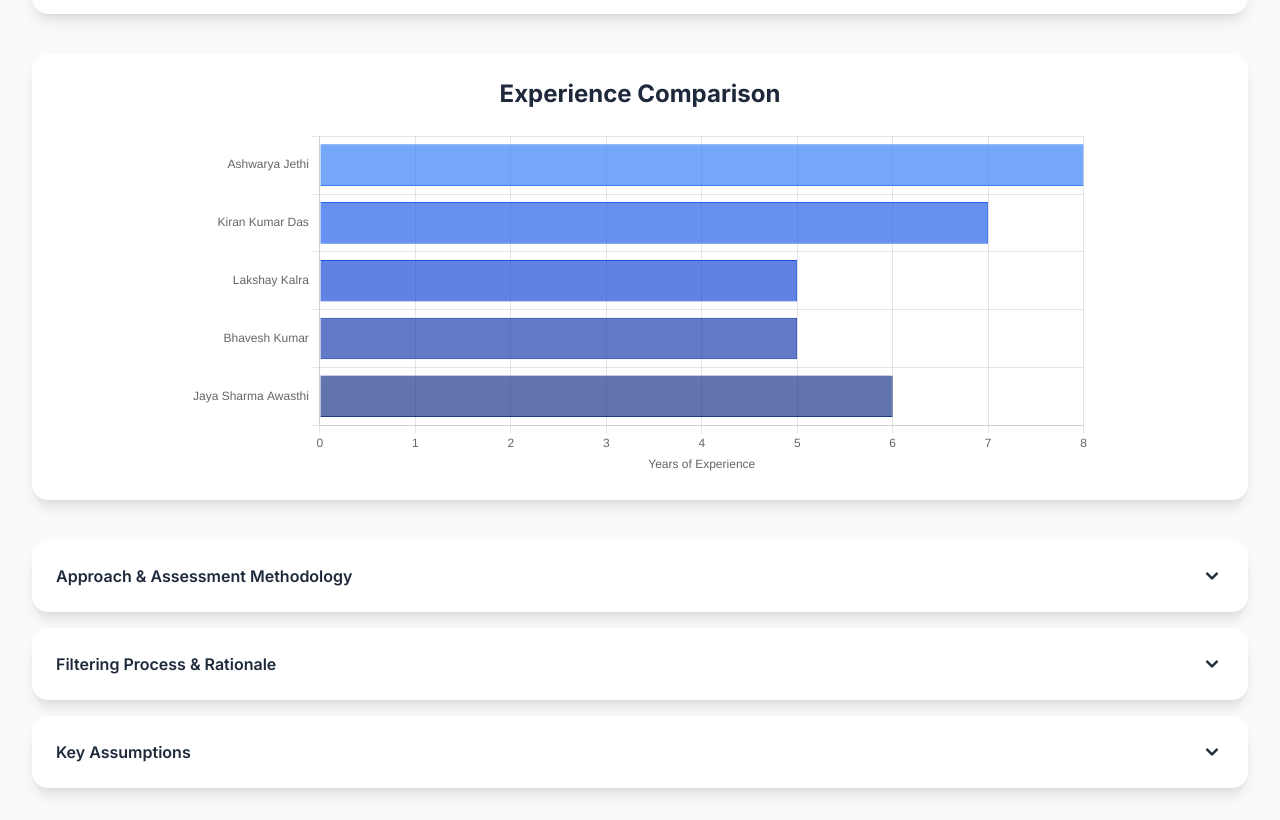
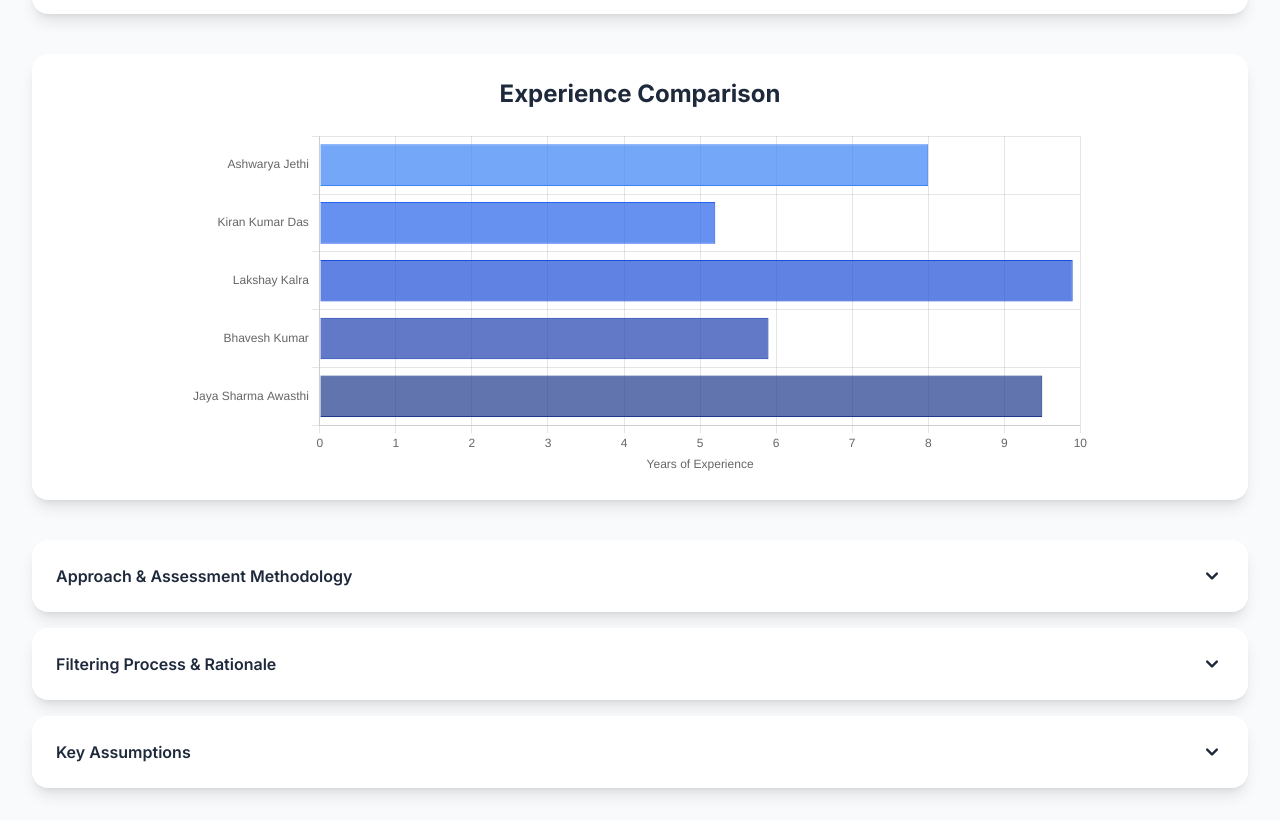
Before and after one commit to myselfparag/weekday, a plain HTML site: page index.html in a window 1280 px wide. Shown: the part 795-1615 px from the top of the page. Drawn offline with nearby package versions, Linux system fonts and the light colour scheme.

Commit message:
Update index.html

```diff
--- a/index.html
+++ b/index.html
@@ -13,11 +13,11 @@
     <!-- Chosen Palette: "Calm Neutral Professional" - Background: slate-50, Text: slate-800, Accent: blue-600, Highlights: blue-100/slate-200. -->
     <!-- Application Structure Plan: A dashboard-style SPA featuring a main interactive section and a collapsible context area. The core of the app is a responsive two-column layout: the left column serves as a navigation panel, allowing users to select a candidate, while the right column dynamically displays the selected candidate's detailed profile. This structure is superior to a linear report as it enables rapid switching and comparison, which is the primary user task. Below this, an interactive bar chart provides an immediate visual comparison of candidate experience. Finally, secondary information like the methodology and assumptions are placed in an accordion to reduce initial cognitive load while keeping details accessible. This user-centric design prioritizes exploration and comparison over passive reading. -->
     <!-- Visualization & Content Choices:
-        - Report Info: List of 5 candidates -> Goal: Navigate/Select -> Presentation: Interactive vertical list -> Interaction: Click to select a candidate and update the main content view -> Justification: An intuitive and standard UI pattern for selecting an item to view its details. -> Library/Method: HTML/Tailwind/JS.
-        - Report Info: Candidate Years of Experience (YOE) -> Goal: Compare -> Viz/Presentation: Horizontal Bar Chart -> Interaction: Hover tooltips show precise YOE -> Justification: Visually communicates differences in experience levels far more effectively than a table number, allowing for at-a-glance comparison of seniority. -> Library/Method: Chart.js (Canvas).
-        - Report Info: Candidate detailed summaries, skills -> Goal: Inform/Drill-down -> Presentation: Dynamically rendered profile card with key skills as styled pills -> Interaction: Content updates based on list selection -> Justification: Presents comprehensive data in a structured, easily digestible format. Pills make technical skills scannable. -> Library/Method: HTML/Tailwind/JS.
-        - Report Info: Assessment Methodology & Assumptions -> Goal: Organize/Contextualize -> Presentation: Collapsible accordion sections -> Interaction: Click to expand/collapse content -> Justification: Hides detailed contextual information by default, keeping the main interface clean and focused on the primary task of evaluating candidates. -> Library/Method: HTML/Tailwind/JS.
-        - CONFIRMATION: NO SVG graphics used. NO Mermaid JS used. -->
+         - Report Info: List of 5 candidates -> Goal: Navigate/Select -> Presentation: Interactive vertical list -> Interaction: Click to select a candidate and update the main content view -> Justification: An intuitive and standard UI pattern for selecting an item to view its details. -> Library/Method: HTML/Tailwind/JS.
+         - Report Info: Candidate Years of Experience (YOE) -> Goal: Compare -> Viz/Presentation: Horizontal Bar Chart -> Interaction: Hover tooltips show precise YOE -> Justification: Visually communicates differences in experience levels far more effectively than a table number, allowing for at-a-glance comparison of seniority. -> Library/Method: Chart.js (Canvas).
+         - Report Info: Candidate detailed summaries, skills -> Goal: Inform/Drill-down -> Presentation: Dynamically rendered profile card with key skills as styled pills -> Interaction: Content updates based on list selection -> Justification: Presents comprehensive data in a structured, easily digestible format. Pills make technical skills scannable. -> Library/Method: HTML/Tailwind/JS.
+         - Report Info: Assessment Methodology & Assumptions -> Goal: Organize/Contextualize -> Presentation: Collapsible accordion sections -> Interaction: Click to expand/collapse content -> Justification: Hides detailed contextual information by default, keeping the main interface clean and focused on the primary task of evaluating candidates. -> Library/Method: HTML/Tailwind/JS.
+         - CONFIRMATION: NO SVG graphics used. NO Mermaid JS used. -->
 
     <style>
         body {
@@ -102,6 +102,7 @@
     </div>
 
     <script>
+        // Candidate data with updated experience values
         const candidateData = [
             {
                 id: 'ashwarya',
@@ -109,6 +110,7 @@
                 role: 'Senior Software Engineer (Backend)',
                 location: 'Noida/Gurgaon',
                 yoe: 8,
+                yoe_text: '8 years',
                 highlights: ['Node.js', 'AWS', 'MongoDB', 'REST/SOAP APIs', 'Co-founder experience', 'API architecture', 'Billing platforms'],
                 summary: "Ashwarya stands out as a top-tier candidate due to her 8 years of experience combined with prior co-founder experience. This background is invaluable for a founding team role, suggesting a deep understanding of the business and product aspects of building a company from the ground up. Her expertise in API architecture and building billing platforms is directly applicable to creating a robust, monetizable travel service. Her proficiency with Node.js, AWS, and MongoDB perfectly matches the core tech stack. She represents the ideal blend of technical leadership and entrepreneurial spirit.",
                 linkedin: 'https://www.linkedin.com/in/ashwarya-jethi-40235a96/?originalSubdomain=in'
@@ -118,9 +120,10 @@
                 name: 'Kiran Kumar Das',
                 role: 'Senior Software Engineer II',
                 location: 'Bengaluru & Gurgaon',
-                yoe: 7,
+                yoe: 5.2,
+                yoe_text: '5 years 2 months',
                 highlights: ['Java Spring Boot', 'Node.js microservices', 'B2B flight-booking APIs', 'Latency-critical SSE', 'React Native UIs'],
-                summary: "Kiran's profile is exceptionally strong due to his 7+ years of experience at MakeMyTrip, a leader in the Indian travel tech space. His work on B2B flight-booking APIs and latency-critical services is directly relevant to the company's mission. This experience implies a deep understanding of the domain's complexities, from GDS integrations to performance optimization. While he has Java experience, his proficiency in Node.js for microservices makes him a versatile and highly relevant candidate who can bring invaluable industry knowledge to the team.",
+                summary: "Kiran's profile is strong due to his 5+ years of experience at MakeMyTrip, a leader in the Indian travel tech space. His work on B2B flight-booking APIs and latency-critical services is directly relevant to the company's mission. This experience implies a deep understanding of the domain's complexities, from GDS integrations to performance optimization. While he has Java experience, his proficiency in Node.js for microservices makes him a versatile and highly relevant candidate who can bring invaluable industry knowledge to the team.",
                 linkedin: 'https://www.linkedin.com/in/kiran-kumar-das/?originalSubdomain=in'
             },
             {
@@ -128,9 +131,10 @@
                 name: 'Lakshay Kalra',
                 role: 'Senior Backend Developer',
                 location: 'Gurugram',
-                yoe: 5,
+                yoe: 9.9,
+                yoe_text: '9 years 11 months',
                 highlights: ['Node.js microservices', 'AWS', 'Docker', 'RabbitMQ', 'System-design leadership', 'Fintech experience'],
-                summary: "Lakshay is a strong contender with 5 years of focused experience in building Node.js microservices on AWS. His profile explicitly mentions 'system-design leadership,' which directly addresses the need for an engineer who can make key architectural decisions. His experience with RabbitMQ suggests familiarity with asynchronous processing, essential for scalable backend systems (e.g., handling visa status updates, notifications). He appears to be a hands-on builder with the architectural foresight needed for a foundational platform.",
+                summary: "Lakshay is a very strong contender with almost 10 years of focused experience in building Node.js microservices on AWS. His profile explicitly mentions 'system-design leadership,' which directly addresses the need for an engineer who can make key architectural decisions. His experience with RabbitMQ suggests familiarity with asynchronous processing, essential for scalable backend systems (e.g., handling visa status updates, notifications). He appears to be a hands-on builder with the architectural foresight needed for a foundational platform.",
                 linkedin: 'https://www.linkedin.com/in/lakshay-kalra/?originalSubdomain=in'
             },
             {
@@ -138,9 +142,10 @@
                 name: 'Bhavesh Kumar',
                 role: 'Senior Backend Engineer',
                 location: 'New Delhi',
-                yoe: 5,
+                yoe: 5.9,
+                yoe_text: '5 years 11 months',
                 highlights: ['Node.js (Express, Nest.js)', 'TypeScript', 'Redis & Kafka', 'MySQL, PostgreSQL & MongoDB', 'AWS', 'Docker & Kubernetes'],
-                summary: "Bhavesh brings a remarkably comprehensive and modern backend skill set. With 5 years of experience, his proficiency spans the entire required stack and beyond, including Node.js (Express and Nest.js), TypeScript, multiple databases (SQL and NoSQL), and messaging systems (Redis, Kafka). This breadth makes him an incredibly versatile engineer who can select and implement the best tool for any given challenge. His experience with both Kubernetes and Docker on AWS confirms his strong DevOps capabilities, making him a self-sufficient builder for the early stages.",
+                summary: "Bhavesh brings a remarkably comprehensive and modern backend skill set. With almost 6 years of experience, his proficiency spans the entire required stack and beyond, including Node.js (Express and Nest.js), TypeScript, multiple databases (SQL and NoSQL), and messaging systems (Redis, Kafka). This breadth makes him an incredibly versatile engineer who can select and implement the best tool for any given challenge. His experience with both Kubernetes and Docker on AWS confirms his strong DevOps capabilities, making him a self-sufficient builder for the early stages.",
                 linkedin: 'https://www.linkedin.com/in/bhavesh-kumar-backend/?originalSubdomain=in'
             },
             {
@@ -148,9 +153,10 @@
                 name: 'Jaya Sharma Awasthi',
                 role: 'Senior Backend Engineer',
                 location: 'Delhi NCR',
-                yoe: 6,
+                yoe: 9.5,
+                yoe_text: '9 years 6 months',
                 highlights: ['Node.js & TypeScript', 'GraphQL', 'Docker & Kubernetes', 'MySQL & MongoDB', 'Angular/React full-stack'],
-                summary: "Jaya offers a solid 6 years of experience with a strong focus on Node.js and TypeScript, which promotes building clean, maintainable code—a crucial practice for a long-term project. Her experience with GraphQL could be a strategic advantage for creating flexible and efficient APIs for a future mobile or web front-end. Her background as a full-stack developer (Angular/React) means she has a great perspective on API design from the consumer's point of view, ensuring better collaboration with any future front-end developers.",
+                summary: "Jaya offers a solid 9.5 years of experience with a strong focus on Node.js and TypeScript, which promotes building clean, maintainable code—a crucial practice for a long-term project. Her experience with GraphQL could be a strategic advantage for creating flexible and efficient APIs for a future mobile or web front-end. Her background as a full-stack developer (Angular/React) means she has a great perspective on API design from the consumer's point of view, ensuring better collaboration with any future front-end developers.",
                 linkedin: 'https://www.linkedin.com/in/jayaasharma92/?originalSubdomain=in'
             }
         ];
@@ -197,7 +203,7 @@
                 title: 'Key Assumptions',
                 content: `
                     <ul class="list-disc list-inside space-y-2 text-slate-600">
-                        <li><strong>Compensation:</strong> The approved compensation package is assumed to be competitive for the Delhi NCR market for senior engineers with 5-8 years of experience (e.g., in the ₹30 L - ₹50 L per annum range, inclusive of potential equity).</li>
+                        <li><strong>Compensation:</strong> The approved compensation package is assumed to be competitive for the Delhi NCR market for senior engineers with relevant experience (e.g., in the ₹30 L - ₹60 L per annum range, inclusive of potential equity, depending on seniority).</li>
                         <li><strong>Candidate Interest:</strong> Active interest in joining a stealth-mode, early-stage startup is assumed but must be validated.</li>
                         <li><strong>Notice Period:</strong> A standard notice period of 2-3 months is assumed, which may be negotiable.</li>
                         <li><strong>Cultural Fit:</strong> This report assesses on-paper qualifications; a thorough interview process is required to evaluate cultural fit and passion.</li>
@@ -263,7 +269,7 @@
                     <div class="grid grid-cols-2 sm:grid-cols-3 gap-4 mb-6 text-sm">
                         <div class="bg-white p-3 rounded-lg shadow-sm">
                             <p class="font-semibold text-slate-800">Experience</p>
-                            <p class="text-slate-600">${candidate.yoe} years</p>
+                            <p class="text-slate-600">${candidate.yoe_text || candidate.yoe + ' years'}</p>
                         </div>
                         <div class="bg-white p-3 rounded-lg shadow-sm col-span-2">
                             <p class="font-semibold text-slate-800">Location</p>
@@ -345,13 +351,12 @@
                         tooltip: {
                             callbacks: {
                                 label: function(context) {
+                                    let candidate = candidateData[context.dataIndex];
                                     let label = context.dataset.label || '';
                                     if (label) {
                                         label += ': ';
                                     }
-                                    if (context.parsed.x !== null) {
-                                        label += context.parsed.x + ' years';
-                                    }
+                                    label += candidate.yoe_text || (context.parsed.x + ' years');
                                     return label;
                                 }
                             }
```
